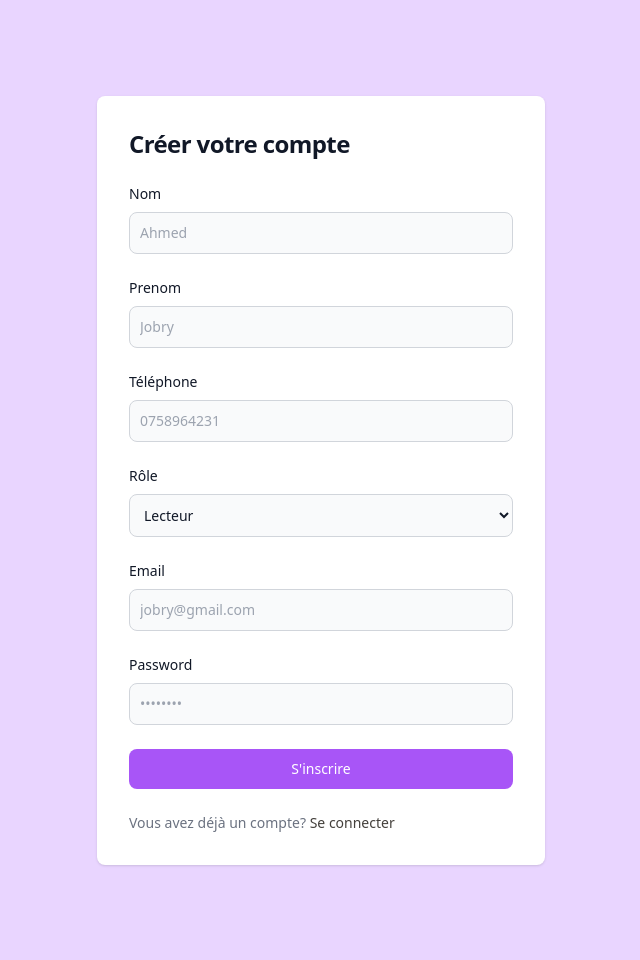
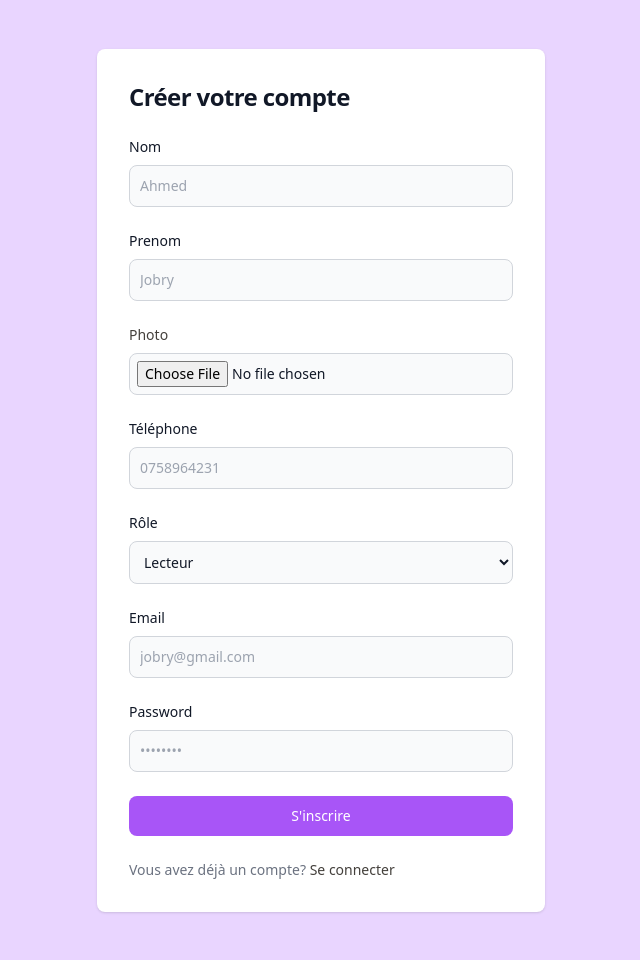
Before and after one commit to oussamaamou/Blog-Cultures-Partagees, a PHP site: page /inscription.php in a window 1280 px wide. Shown: the whole page, without its empty margins (319-959 px from the left). Run offline with PHP 8.4, Linux system fonts and the light colour scheme; some libraries are stand-ins or nearby versions.

Commit message:
Modifier la page d'inscription

```diff
--- a/public/inscription.php
+++ b/public/inscription.php
@@ -4,19 +4,44 @@ require '../classes/Connexion.php';
 require '../classes/Utilisateur.php';
 
 if($_SERVER['REQUEST_METHOD'] == 'POST'){
-    $nom = $_POST['nom'];
-    $prenom = $_POST['prenom'];
-    $role = $_POST['role'];
-    $telephone = $_POST['telephone'];
-    $email = $_POST['email'];
-    $mot_de_passe = $_POST['mot_de_passe'];
 
     $db = new DataBase();
     $conn = $db->getConnection();
 
     $client = new Utilisateur($conn);
 
-    if($client->inscriptionUtilisateur($nom, $prenom, $role, $telephone, $email, $mot_de_passe)){
+    $client->setNom($nom = $_POST['nom']);
+    $client->setPrenom($prenom = $_POST['prenom']);
+    $client->setRole( $role = $_POST['role']);
+    $client->setTelephone($telephone = $_POST['telephone']);
+    $client->setEmail($email = $_POST['email']);
+    $client->setMotDePasse($mot_de_passe = $_POST['mot_de_passe']);
+
+    $client->setPhoto($photo = null);
+    if (isset($_FILES['photo']) && $_FILES['photo']['error'] == 0) {
+        $fileTmpPath = $_FILES['photo']['tmp_name'];
+        $fileName = $_FILES['photo']['name'];
+        $fileExtension = strtolower(pathinfo($fileName, PATHINFO_EXTENSION));
+
+        $allowedExtensions = ['jpg', 'jpeg', 'png', 'gif'];
+
+        if (in_array($fileExtension, $allowedExtensions)) {
+            $uploadDir = '../views/uploads/';
+
+            $newFileName = uniqid('profile_', true) . '.' . $fileExtension;
+            $uploadPath = $uploadDir . $newFileName;
+
+            if (move_uploaded_file($fileTmpPath, $uploadPath)) {
+                $client->setPhoto($photo = $newFileName);
+            } else {
+                echo '';
+            }
+        } else {
+            echo '';
+        }
+    }
+
+    if($client->inscriptionUtilisateur($nom, $prenom, $photo, $role, $telephone, $email, $mot_de_passe)){
         header('location: login.php');
         exit();
     }
@@ -50,7 +75,7 @@ if($_SERVER['REQUEST_METHOD'] == 'POST'){
                         <h1 class="text-xl font-bold leading-tight tracking-tight text-gray-900 md:text-2xl dark:text-white">
                         Créer votre compte
                         </h1>
-                        <form class="space-y-4 md:space-y-6" method="POST">
+                        <form class="space-y-4 md:space-y-6" method="POST" enctype="multipart/form-data">
                             <div>
                                 <label for="nom" class="block mb-2 text-sm font-medium text-gray-900 dark:text-white">Nom</label>
                                 <input type="text" name="nom" id="nom" class="bg-gray-50 border border-gray-300 text-gray-900 text-sm rounded-lg focus:ring-primary-600 focus:border-primary-600 block w-full p-2.5 dark:bg-gray-700 dark:border-gray-600 dark:placeholder-gray-400 dark:text-white dark:focus:ring-blue-500 dark:focus:border-blue-500" placeholder="Ahmed" required="">
@@ -58,6 +83,10 @@ if($_SERVER['REQUEST_METHOD'] == 'POST'){
                             <div>
                                 <label for="prenom" class="block mb-2 text-sm font-medium text-gray-900 dark:text-white">Prenom</label>
                                 <input type="text" name="prenom" id="prenom" class="bg-gray-50 border border-gray-300 text-gray-900 text-sm rounded-lg focus:ring-primary-600 focus:border-primary-600 block w-full p-2.5 dark:bg-gray-700 dark:border-gray-600 dark:placeholder-gray-400 dark:text-white dark:focus:ring-blue-500 dark:focus:border-blue-500" placeholder="Jobry" required="">
+                            </div>
+                            <div>
+                                <label class="block mb-2 text-sm font-medium text-stone-700 dark:text-white" for="photo">Photo</label>
+                                <input name="photo" class="bg-gray-50 border border-gray-300 text-gray-900 text-sm rounded-lg focus:ring-primary-600 focus:border-primary-600 block w-full p-[7px] dark:bg-gray-700 dark:border-gray-600 dark:placeholder-gray-400 dark:text-white dark:focus:ring-blue-500 dark:focus:border-blue-500" type="file">
                             </div>
                             <div>
                                 <label for="telephone" class="block mb-2 text-sm font-medium text-gray-900 dark:text-white">Téléphone</label>
```
